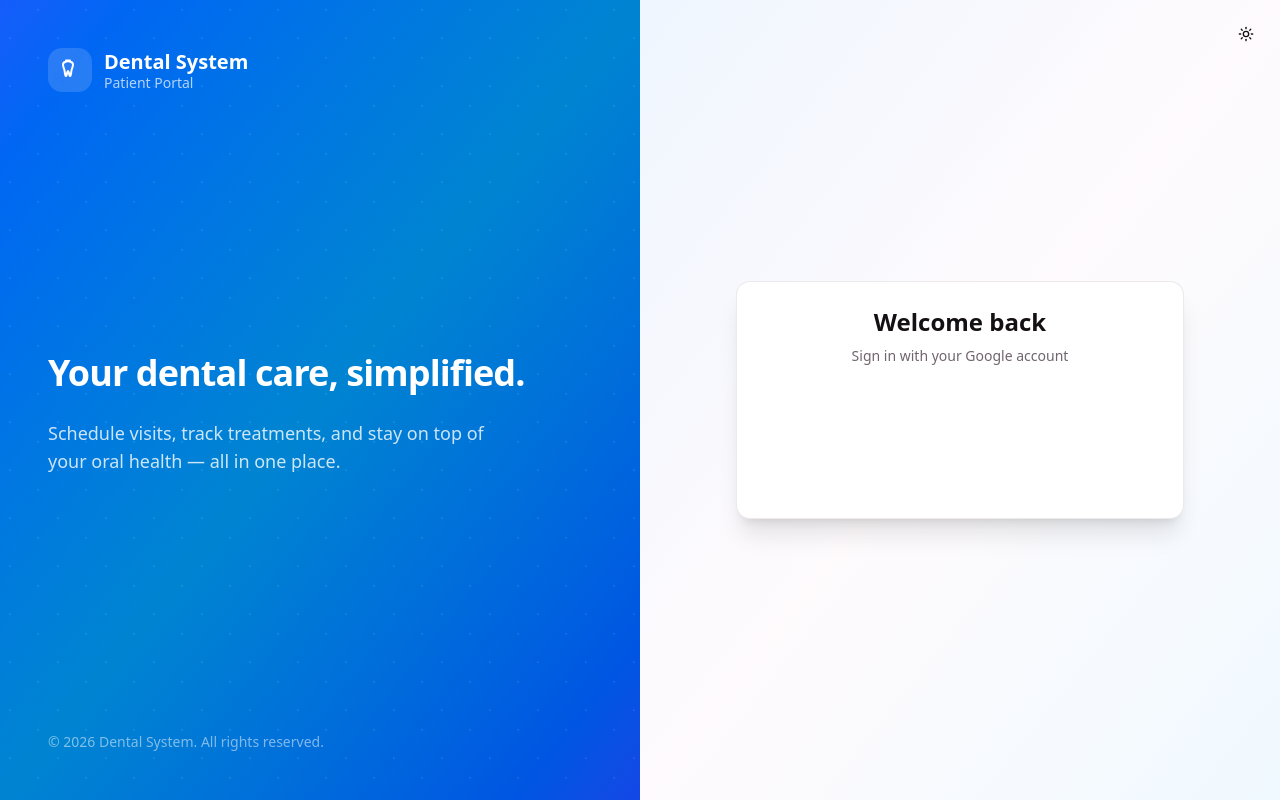
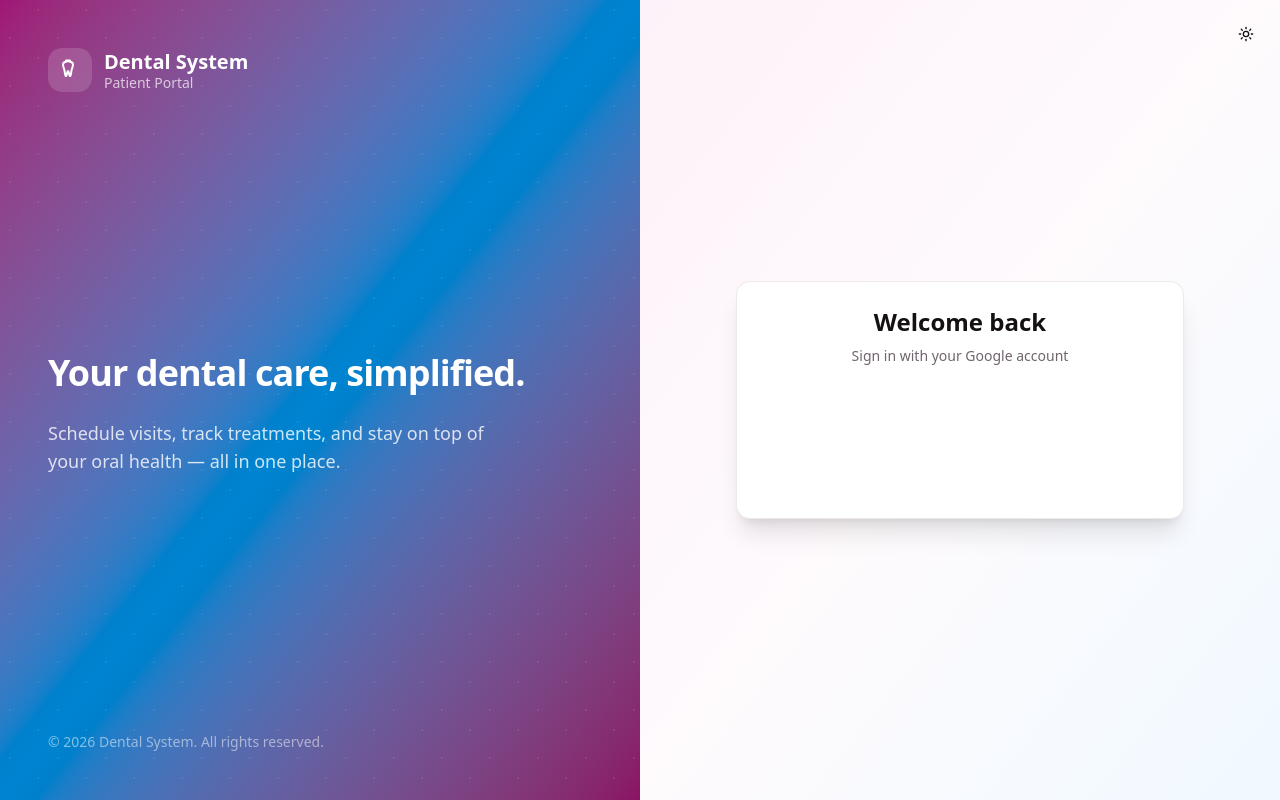
Before and after one commit to Vilghaxx/Capstone2, a Next.js app: page / in a window 1280 px wide. Built offline with nearby package versions, Linux system fonts and the light colour scheme.

Commit message:
feat: override Tailwind blue palette → magenta (RGB 197,27,145)

```diff
--- a/src/app/globals.css
+++ b/src/app/globals.css
@@ -4,6 +4,19 @@
 @custom-variant dark (&:is(.dark *));
 
 @theme inline {
+  /* ===== Override blue palette → magenta (RGB 197,27,145) ===== */
+  --color-blue-50: #fdf2f9;
+  --color-blue-100: #fce7f3;
+  --color-blue-200: #fbcfe8;
+  --color-blue-300: #f9a8d4;
+  --color-blue-400: #f472b6;
+  --color-blue-500: #c51b91;
+  --color-blue-600: #a01574;
+  --color-blue-700: #8b1264;
+  --color-blue-800: #6b0e4f;
+  --color-blue-900: #4a0a37;
+  --color-blue-950: #2d0622;
+
   /* ===== SOTA breakpoints — cover every screen size ===== */
   /* xs:  480px  — small phones (iPhone SE, older Androids)      */
   /* sm:  640px  — large phones (iPhone Pro, Galaxy S)            */
```
